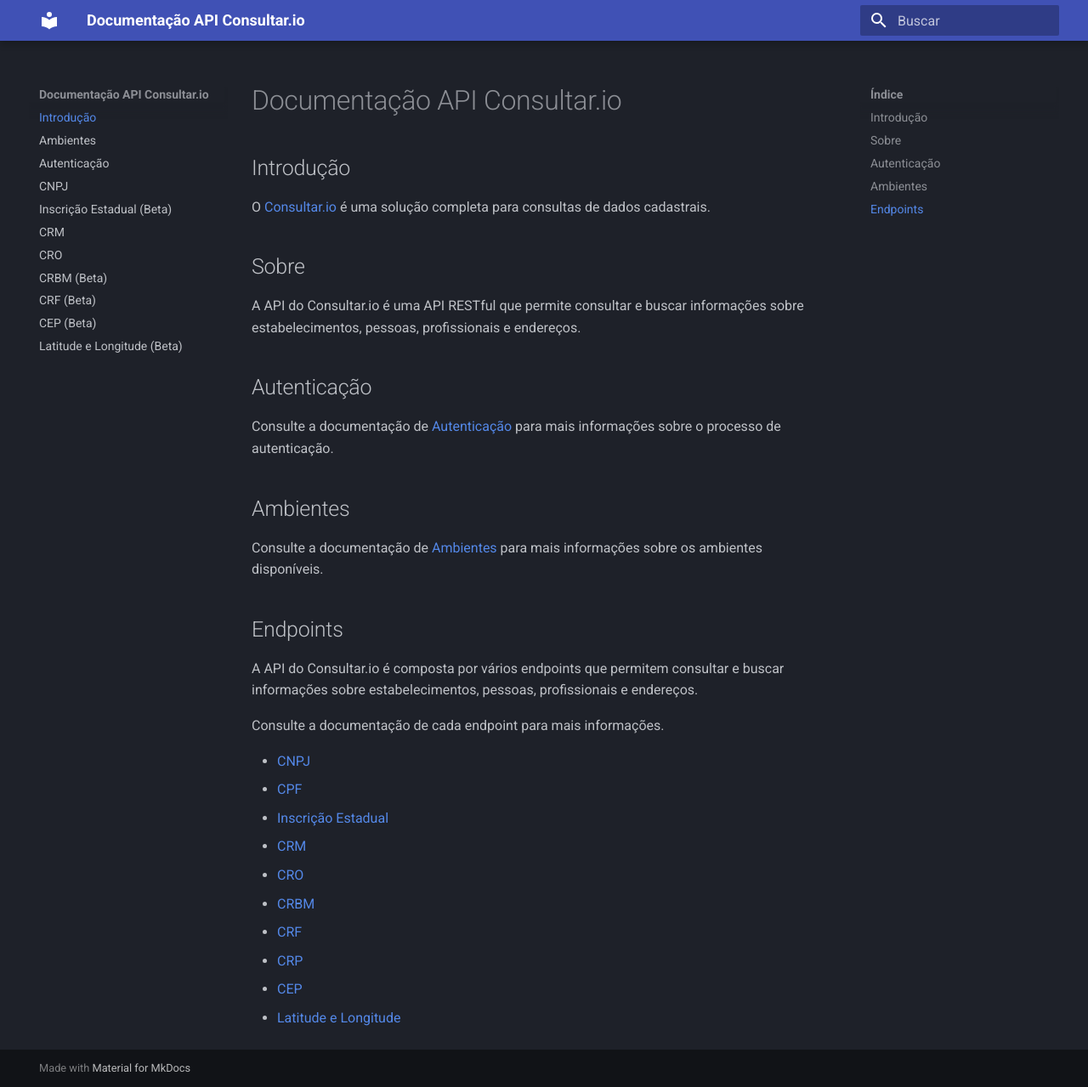
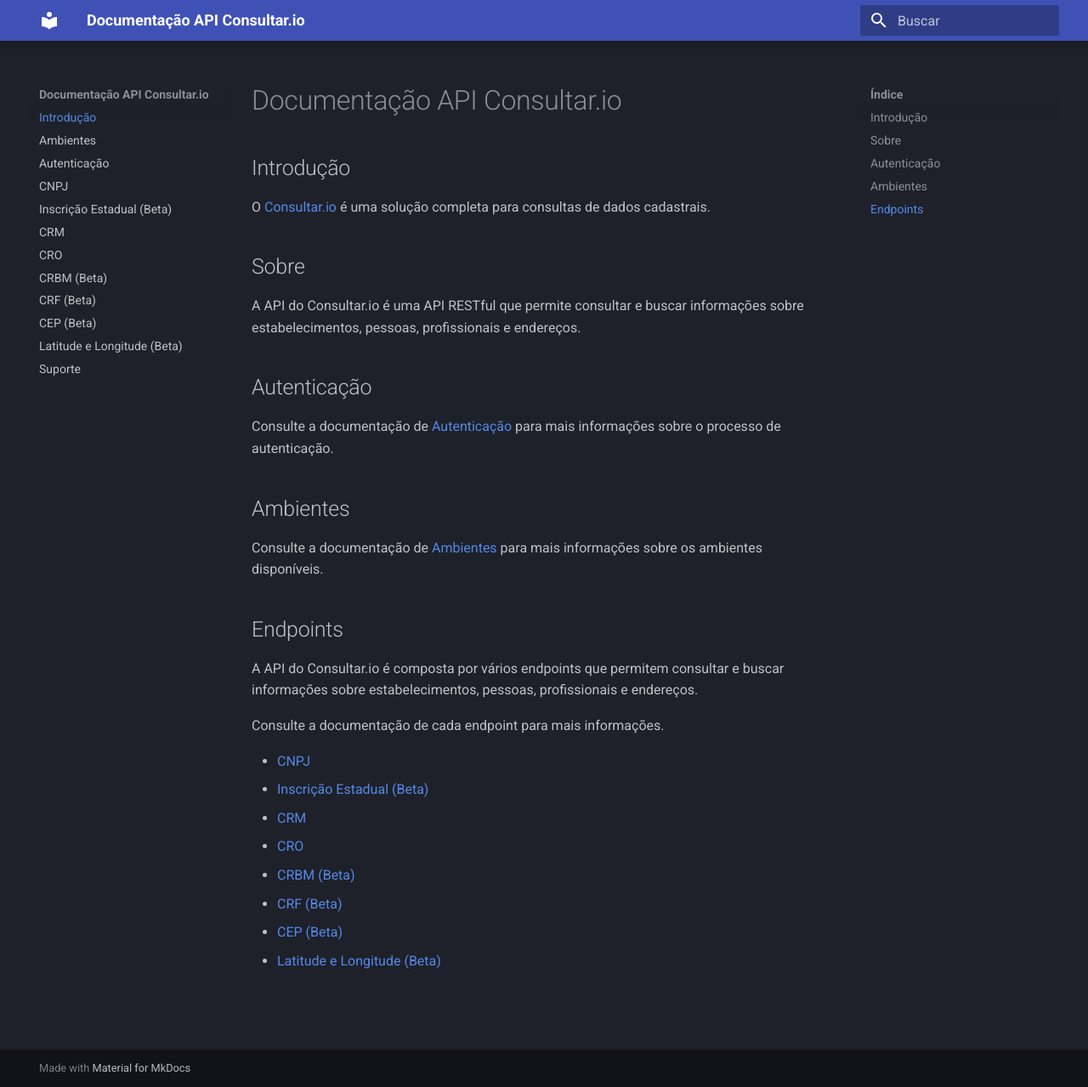
Before and after one commit to consultar-io/doc, an MkDocs documentation site: the page built from docs/index.md, in a window 1280 px wide and 1279 px high. Shown: the whole window at 85% size. Built offline with MkDocs 1.6.1 and Material for MkDocs 9.7.7, drawn with Linux system fonts in a browser that asks for light colours.

Commit message:
Add new support documentation and update existing API references
- Introduced a new "Suporte" section for user assistance and contact information.
- Updated the "CEP" documentation title for clarity.
- Enhanced the index page by adding the new "Suporte" link and refining existing API references for consistency.

```diff
--- a/docs/index.md
+++ b/docs/index.md
@@ -12,8 +12,8 @@
 
 ## Autenticação
 
-Consulte a documentação de [Autenticação](./autenticacao.md) para mais informações sobre
-o processo de autenticação.
+Consulte a documentação de [Autenticação](./autenticacao.md) para mais
+informações sobre o processo de autenticação.
 
 ## Ambientes
 
@@ -28,12 +28,10 @@
 Consulte a documentação de cada endpoint para mais informações.
 
 - [CNPJ](./cnpj.md)
-- [CPF](./cpf.md)
-- [Inscrição Estadual](./inscricao-estadual.md)
+- [Inscrição Estadual (Beta)](./inscricao-estadual.md)
 - [CRM](./crm.md)
 - [CRO](./cro.md)
-- [CRBM](./crbm.md)
-- [CRF](./crf.md)
-- [CRP](./crp.md)
-- [CEP](./cep.md)
-- [Latitude e Longitude](./latitude-longitude.md)
+- [CRBM (Beta)](./crbm.md)
+- [CRF (Beta)](./crf.md)
+- [CEP (Beta)](./cep.md)
+- [Latitude e Longitude (Beta)](./latitude-longitude.md)
--- a/mkdocs.yml
+++ b/mkdocs.yml
@@ -45,3 +45,4 @@
   - CRF (Beta): crf.md
   - CEP (Beta): cep.md
   - Latitude e Longitude (Beta): latitude-longitude.md
+  - Suporte: suporte.md
```
Also changed, not shown: docs/cep.md (+2 -2 lines), docs/latitude-longitude copy.md (renamed from docs/latitude-longitude.md, +1 -1 lines), docs/suporte.md (added, +6 -0 lines).
